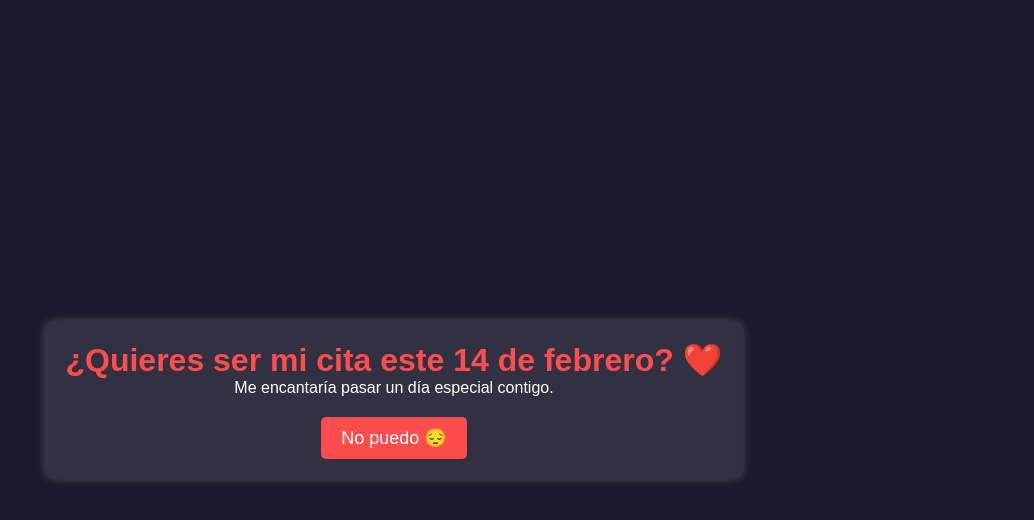
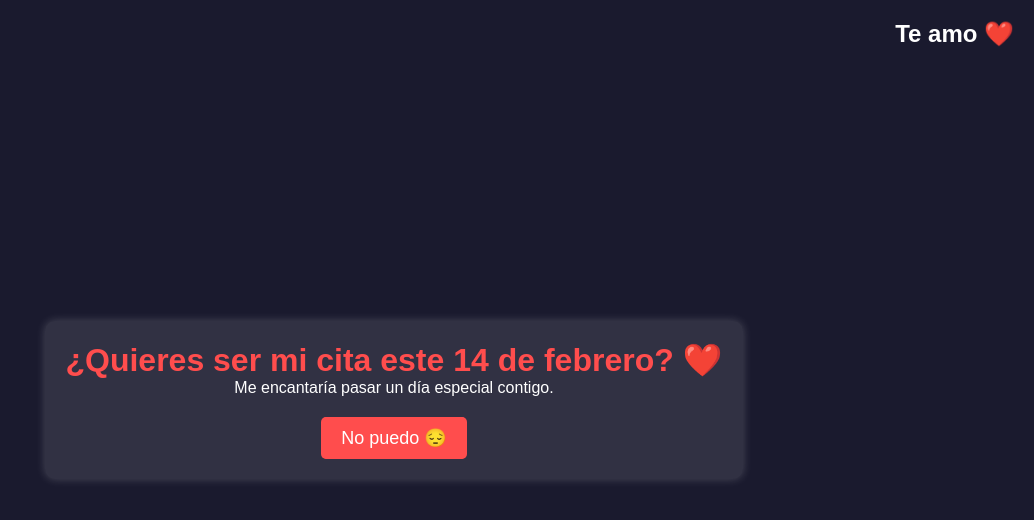
Before and after one commit to Juandi48/14Febrero, a plain HTML site: page index.html in a window 1280 px wide. Shown: the whole page, without its empty margins (246-1280 px from the left). Drawn offline with Linux system fonts and the light colour scheme.

Commit message:
Mejoras en la estructura del código_8

```diff
--- a/index.html
+++ b/index.html
@@ -52,6 +52,14 @@
         #no {
             position: absolute;
         }
+        .love-message {
+            position: absolute;
+            top: 20px;
+            right: 20px;
+            font-size: 24px;
+            color: white;
+            font-weight: bold;
+        }
     </style>
 </head>
 <body>
@@ -63,6 +71,8 @@
             <button id="no">No puedo 😔</button>
         </div>
     </div>
+
+    <div class="love-message">Te amo ❤️</div>
 
     <script>
         document.getElementById("yes").addEventListener("click", () => {
```
